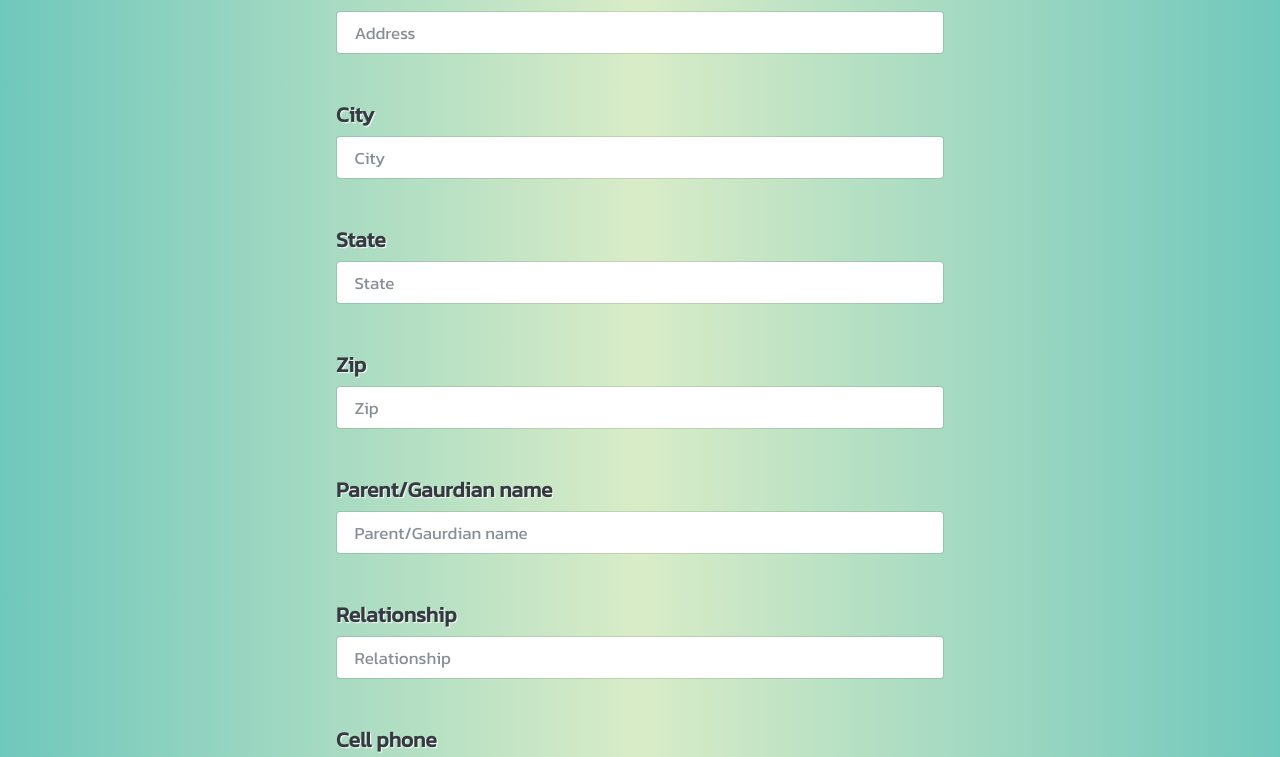
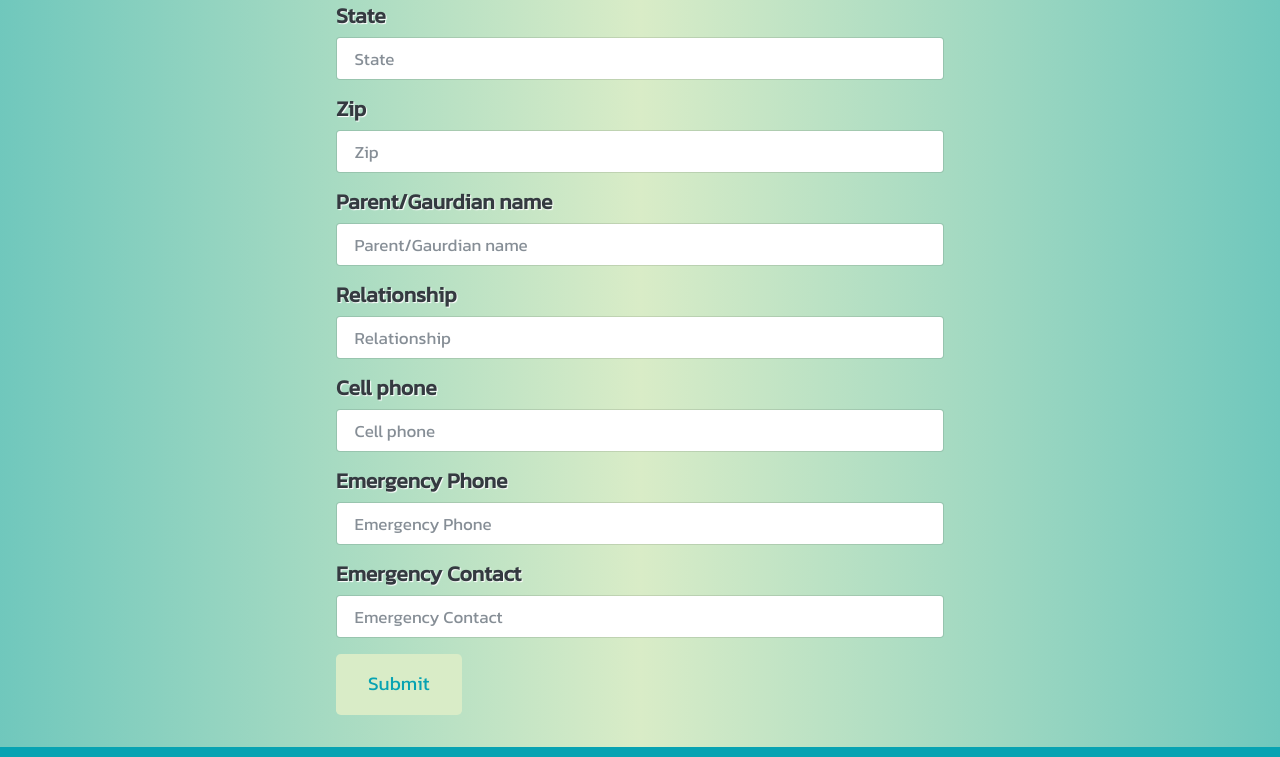
Before and after one commit to hoangle4/trans4mationNow, a React (Create React App) app in the folder client/: page /gems-signup in a window 1280 px wide. Shown: the part 1185-1942 px from the top of the page. Built offline with nearby package versions, Linux system fonts and the light colour scheme; a web font is replaced by a local one.

Commit message:
commit Gems-signup page

```diff
--- a/client/src/components/GEMsUniversity/GemForm.js
+++ b/client/src/components/GEMsUniversity/GemForm.js
@@ -154,6 +154,7 @@ const GemForm = () => {
               inputName='emergencyContact'
               setValue={hanleOnChange}
             />
+            <button className='green-btn'>Submit</button>
           </form>
         </div>
       </div>
--- a/client/src/components/GEMsUniversity/GemFormItem.js
+++ b/client/src/components/GEMsUniversity/GemFormItem.js
@@ -3,7 +3,7 @@ import PropTypes from 'prop-types';
 
 const GemFormItem = ({ label, value, inputName, setValue }) => {
   return (
-    <div className='mb-5 form-group'>
+    <div className='mb-3 form-group'>
       <h5 className=''>{label}</h5>
       <input
         name={inputName}
```
